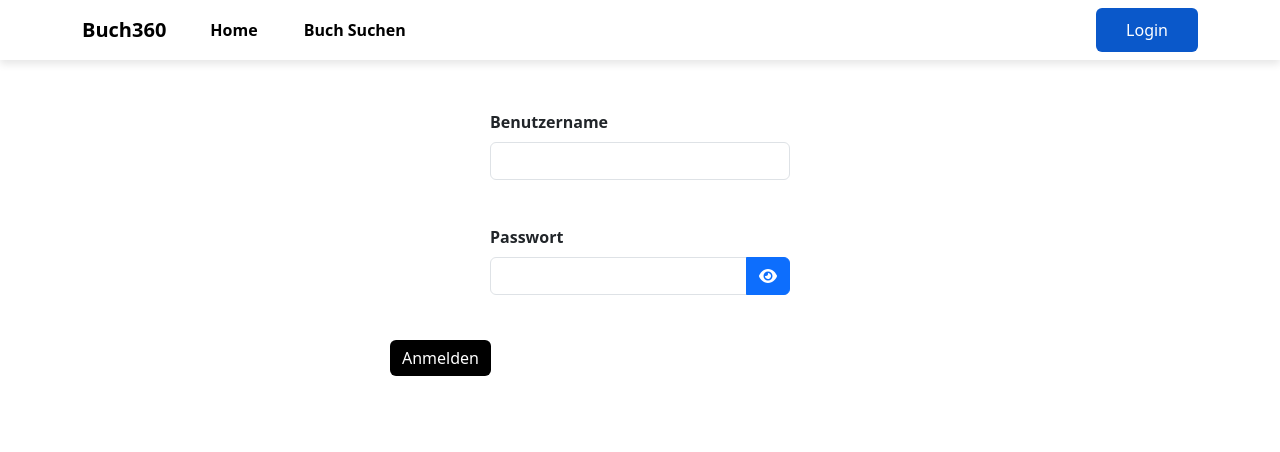
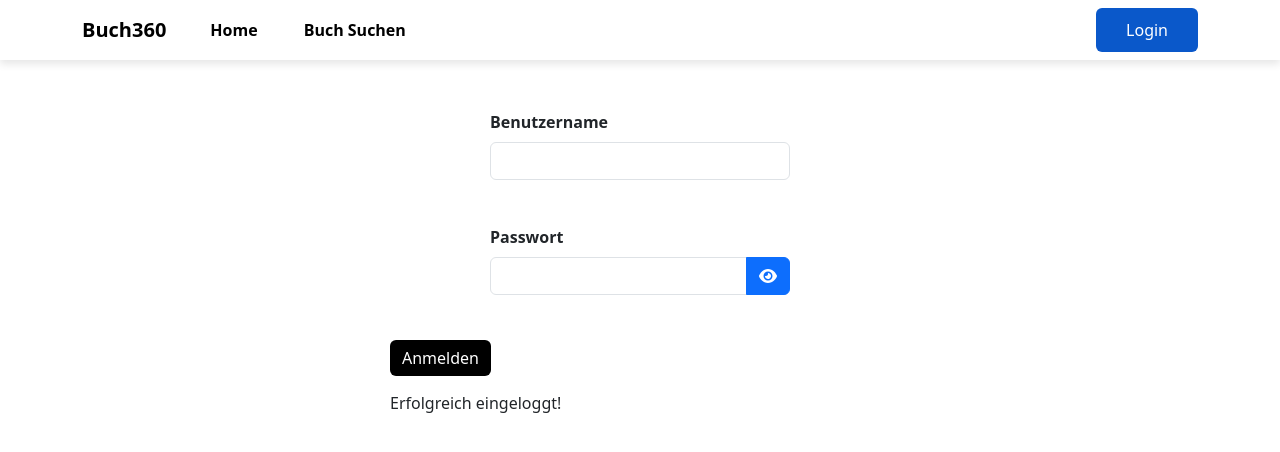
Before and after one commit to Atomfried13/swe_abgabe_2_webserver, a React (Vite) app: page /Login in a window 1280 px wide. Both pictures are taken after a click on the button "Anmelden". Shown: the top 452 px of the page. Built offline with nearby package versions, Linux system fonts and the light colour scheme; no server answers.

Commit message:
Erfolgreich eingeloggt anzeige

```diff
--- a/src/pages/Login/Login.tsx
+++ b/src/pages/Login/Login.tsx
@@ -5,10 +5,12 @@ import { FontAwesomeIcon } from '@fortawesome/react-fontawesome';
 import { faEye, faEyeSlash } from '@fortawesome/free-solid-svg-icons';
 import { Einloggen } from '../../Controller/auth.service';
 
+// eslint-disable-next-line max-lines-per-function
 export function Login() {
 	const [showPassword, setShowPassword] = useState(false);
 	const [username, setUsername] = useState('');
 	const [password, setPassword] = useState('');
+	const [loginSuccess, setLoginSuccess] = useState<boolean | null>(null);
 
 	const handleLogin = async () => {
 		const usernameInput = document.getElementById(
@@ -22,8 +24,10 @@ export function Login() {
 
 		try {
 			await Einloggen(username, password);
+			setLoginSuccess(true);
 		} catch (error) {
 			console.error('Fehler beim Einloggen:', error);
+			setLoginSuccess(false);
 		}
 	};
 	return (
@@ -59,6 +63,17 @@ export function Login() {
 						Anmelden
 					</Button>
 				</div>
+				{loginSuccess !== null && (
+					<div
+						className={
+							loginSuccess ? 'success-message' : 'error-message'
+						}
+					>
+						{loginSuccess
+							? 'Erfolgreich eingeloggt!'
+							: 'Fehler beim Einloggen'}
+					</div>
+				)}
 			</Form>
 		</div>
 	);
```
